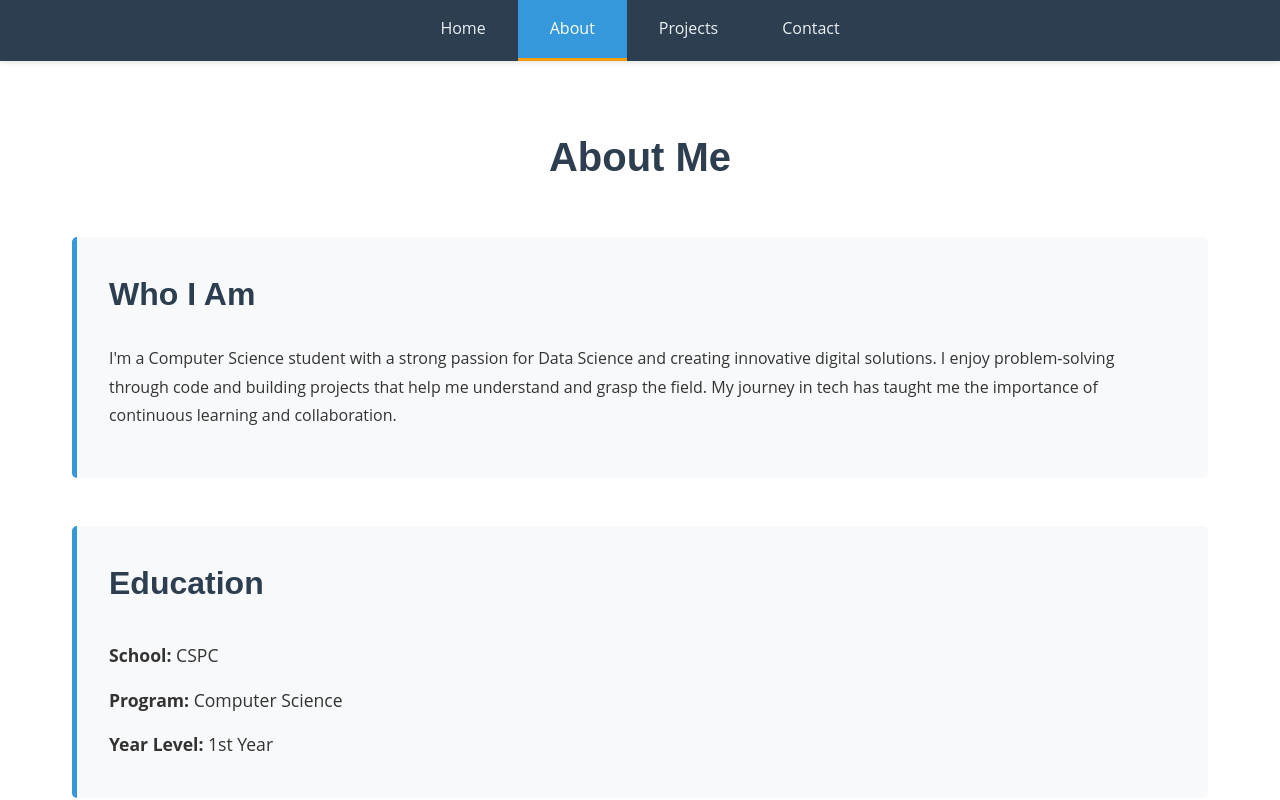
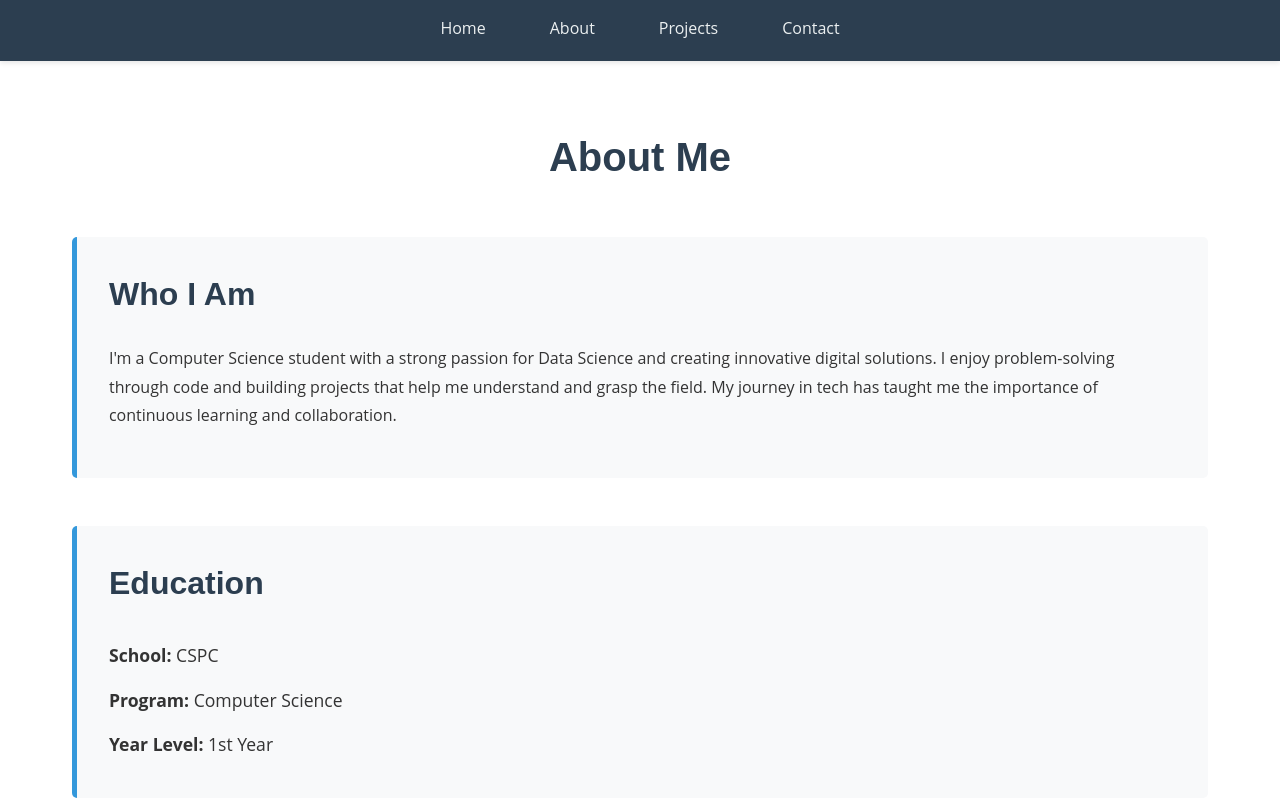
Before and after one commit to trabonita-lord/My_Portfolio, a plain HTML site: page about.html in a window 1280 px wide. Shown: the top 800 px of the page. Drawn offline with Linux system fonts and the light colour scheme.

Commit message:
Remove 'active' class from About link

```diff
--- a/about.html
+++ b/about.html
@@ -12,7 +12,7 @@
         <nav class="navbar">
             <ul class="nav-menu">
                 <li><a href="/index.html" class="nav-link">Home</a></li>
-                <li><a href="/about.html" class="nav-link active">About</a></li>
+                <li><a href="/about.html" class="nav-link">About</a></li>
                 <li><a href="/projects.html" class="nav-link">Projects</a></li>
                 <li><a href="/contacts.html" class="nav-link">Contact</a></li>
             </ul>
```
